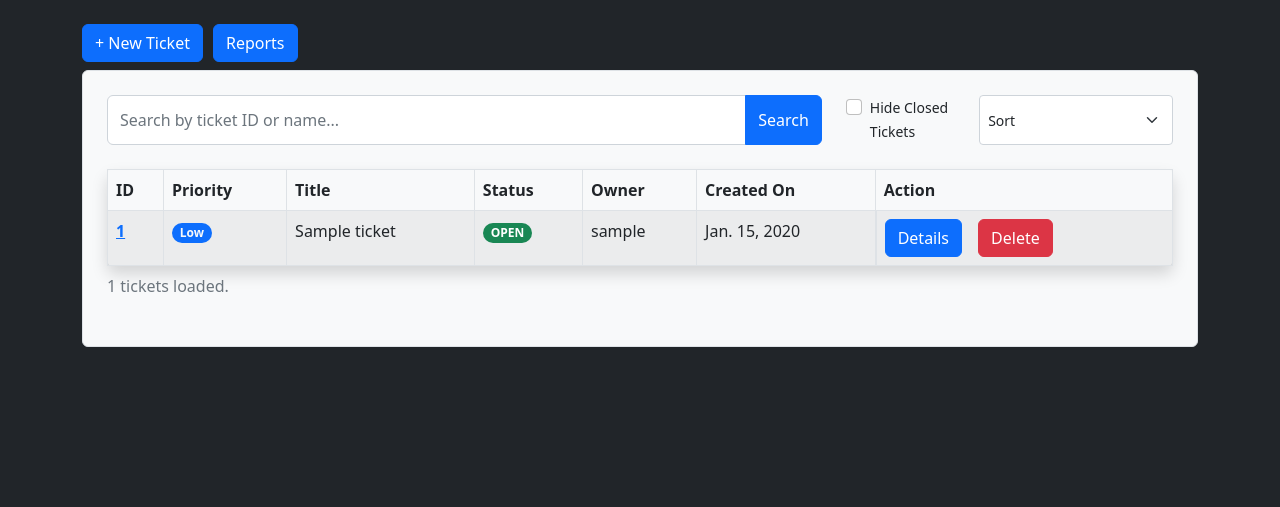
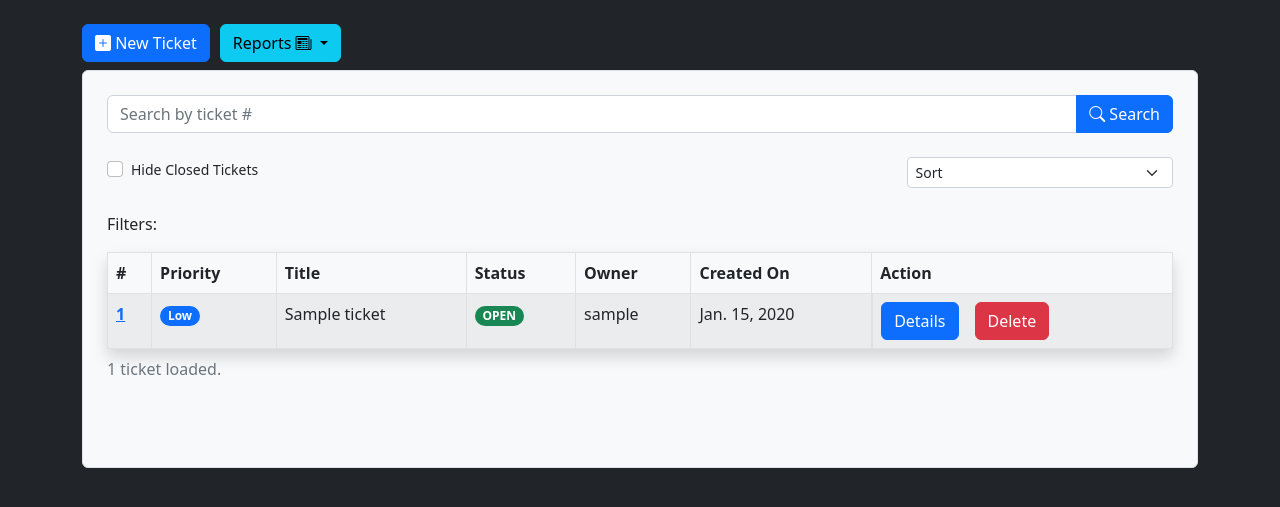
Before and after one commit to Blathe/djangotickets, a Django app: page / in a window 1280 px wide. Shown: the part 56-563 px from the top of the page. Run offline with Django 4.2, Linux system fonts and the light colour scheme; a user stored in the database is signed in; tables that the repository leaves empty hold one stand-in row (values such as "Sample post").

Commit message:
added a very basic search function by ticket IDs, some UI improvements.

```diff
--- a/djangotickets/settings.py
+++ b/djangotickets/settings.py
@@ -58,6 +58,7 @@ INSTALLED_APPS = [
     'django.contrib.messages',
     'whitenoise.runserver_nostatic',
     'django.contrib.staticfiles',
+    'django.contrib.postgres',
 
     'tickets.apps.TicketsConfig',
     'django_extensions',
--- a/static/script.js
+++ b/static/script.js
@@ -5,16 +5,21 @@ var sortSelectionBox = document.getElementById('sort-select-box');
 
 setupSessions()
 
-function setupSessions(){
-    if (urlParams.has('filters')){
+function setupSessions() {
+    if (urlParams.has('filters')) {
         hideClosedFilterCheckbox.checked = sessionStorage.getItem('hideClosedChecked');
     } else {
         sessionStorage.removeItem('hideClosedChecked');
     }
-    if (urlParams.has('sort')){
+    if (urlParams.has('sort')) {
         sortSelectionBox.value = sessionStorage.getItem('sortSelection');
     } else {
         sessionStorage.removeItem('sortSelection');
+    }
+    if (urlParams.has('search')) {
+        document.getElementById('clear-search-results-btn').style.visibility = "visible";
+    } else {
+        document.getElementById('clear-search-results-btn').style.visibility = "hidden";
     }
 }
 
@@ -26,7 +31,7 @@ function updateSort() {
 }
 
 function handleHideClosedTickets(checkbox) {
-    if (checkbox.checked){
+    if (checkbox.checked) {
         sessionStorage.setItem('hideClosedChecked', true);
         urlParams.set('filters', 'hideClosed')
         window.location.search = urlParams;
@@ -36,3 +41,12 @@ function handleHideClosedTickets(checkbox) {
         window.location.search = urlParams;
     }
 }
+
+function handleSearch() {
+    console.log('handle search');
+    var query = document.getElementById('search-box').value;
+    if (query != "") {
+        urlParams.set('search', query)
+        window.location.search = urlParams;
+    }
+}
--- a/tickets/templates/tickets/details.html
+++ b/tickets/templates/tickets/details.html
@@ -5,7 +5,7 @@
     <meta charset="UTF-8" />
     <meta http-equiv="X-UA-Compatible" content="IE=edge" />
     <meta name="viewport" content="width=device-width, initial-scale=1.0" />
-    <link rel="stylesheet" href="https://cdn.jsdelivr.net/npm/bootstrap@5.2.0/dist/css/bootstrap.min.css" integrity="sha384-gH2yIJqKdNHPEq0n4Mqa/HGKIhSkIHeL5AyhkYV8i59U5AR6csBvApHHNl/vI1Bx" crossorigin="anonymous">
+    <link href="https://cdn.jsdelivr.net/npm/bootstrap@5.2.3/dist/css/bootstrap.min.css" rel="stylesheet" integrity="sha384-rbsA2VBKQhggwzxH7pPCaAqO46MgnOM80zW1RWuH61DGLwZJEdK2Kadq2F9CUG65" crossorigin="anonymous">
     <title>Django Ticket Manager</title>
 </head>
 
@@ -193,6 +193,7 @@
 
 </body>
 
-<script src="https://cdn.jsdelivr.net/npm/bootstrap@5.2.0/dist/js/bootstrap.bundle.min.js" integrity="sha384-A3rJD856KowSb7dwlZdYEkO39Gagi7vIsF0jrRAoQmDKKtQBHUuLZ9AsSv4jD4Xa" crossorigin="anonymous"></script>
+<script src="https://cdn.jsdelivr.net/npm/@popperjs/core@2.11.6/dist/umd/popper.min.js" integrity="sha384-oBqDVmMz9ATKxIep9tiCxS/Z9fNfEXiDAYTujMAeBAsjFuCZSmKbSSUnQlmh/jp3" crossorigin="anonymous"></script>
+<script src="https://cdn.jsdelivr.net/npm/bootstrap@5.2.3/dist/js/bootstrap.bundle.min.js" integrity="sha384-kenU1KFdBIe4zVF0s0G1M5b4hcpxyD9F7jL+jjXkk+Q2h455rYXK/7HAuoJl+0I4" crossorigin="anonymous"></script>
 
 </html>
--- a/tickets/templates/tickets/index.html
+++ b/tickets/templates/tickets/index.html
@@ -6,7 +6,8 @@
     <meta charset="UTF-8" />
     <meta http-equiv="X-UA-Compatible" content="IE=edge" />
     <meta name="viewport" content="width=device-width, initial-scale=1.0" />
-    <link href="https://cdn.jsdelivr.net/npm/bootstrap@5.2.1/dist/css/bootstrap.min.css" rel="stylesheet" integrity="sha384-iYQeCzEYFbKjA/T2uDLTpkwGzCiq6soy8tYaI1GyVh/UjpbCx/TYkiZhlZB6+fzT" crossorigin="anonymous">
+    <link href="https://cdn.jsdelivr.net/npm/bootstrap@5.2.3/dist/css/bootstrap.min.css" rel="stylesheet" integrity="sha384-rbsA2VBKQhggwzxH7pPCaAqO46MgnOM80zW1RWuH61DGLwZJEdK2Kadq2F9CUG65" crossorigin="anonymous">
+    <link rel="stylesheet" href="https://cdn.jsdelivr.net/npm/bootstrap-icons@1.10.4/font/bootstrap-icons.css">
     <title>Django Ticket Tracker</title>
 </head>
 
@@ -47,11 +48,22 @@
             <!-- buttons above table -->
             <div class="d-flex align-items-end text-light" style="gap: 10px;">
                 <button type="button" class="btn btn-primary flex-grow" data-bs-toggle="modal" data-bs-target="#newTicketModal">
-                    + New Ticket
+                    <i class="bi bi-plus-square-fill"></i> New Ticket
                 </button>
-                <button type="button" class="btn btn-primary flex-grow" data-bs-toggle="modal" data-bs-target="#newTicketModal">
-                    Reports
-                </button>
+                <!-- Reports Button -->
+                <div class="btn-group">
+                    <button type="button" class="btn btn-info dropdown-toggle" data-bs-toggle="dropdown" aria-expanded="false">
+                    Reports <i class="bi bi-newspaper"></i>
+                    </button>
+                    <ul class="dropdown-menu">
+                    <li><a class="dropdown-item" href="#">Action</a></li>
+                    <li><a class="dropdown-item" href="#">Another action</a></li>
+                    <li><a class="dropdown-item" href="#">Something else here</a></li>
+                    <li><hr class="dropdown-divider"></li>
+                    <li><a class="dropdown-item" href="#">Separated link</a></li>
+                    </ul>
+                </div>
+
             </div>
 
             <!-- New Ticket Modal -->
@@ -93,20 +105,20 @@
 
             <!-- Ticket Management Table -->
             <div class="table-responsive container border border-opacity-0 bg-light rounded p-4 mt-2">
-                <div class="d-flex justify-content-end align-content-center gap-4 mb-4">
-                    <div class="input-group flex-fill">
-                        <input type="text" class="form-control" placeholder="Search by ticket ID or name..." aria-label="search-box" aria-describedby="button-addon2">
-                        <button class="btn btn-primary" type="button" id="button-addon2">Search</button>
-                      </div>
+                <div class="input-group d-flex mb-4">
+                    <input id="search-box" type="text" class="form-control" placeholder="Search by ticket #" aria-label="search-box" aria-describedby="button-addon2">
+                    <button class="btn btn-primary" type="button" id="button-addon2" onclick="handleSearch()"><i class="bi bi-search"></i> Search</button>
+                  </div>
 
-                      <div class="form-check flex-fill">
+                <div class="d-flex justify-content-between align-content-center gap-4 mb-4">
+                      <div class="form-check">
                         <input class="form-check-input" type="checkbox" value="" id="hide-closed-filter" onchange="handleHideClosedTickets(this);">
                         <label class="form-check-label" for="hide-closed-filter">
                             <small>Hide Closed Tickets</small>
                         </label>
                     </div>
 
-                    <select id="sort-select-box" class="form-select form-select-sm w-25 flex-fill" aria-label=".form-select-sm example" onchange="updateSort()">
+                    <select id="sort-select-box" class="form-select form-select-sm w-25" aria-label=".form-select-sm example" onchange="updateSort()">
                         <option value="default" selected>Sort</option>
                         <option value="creation_date">Date: Oldest First</option>
                         <option value="-creation_date">Date: Newest First</option>
@@ -116,11 +128,18 @@
                         <option value="status">Status: Closed First</option>
                     </select>
                 </div>
+
+                <p>Filters:</p>
+
                 <table class="shadow table-hover table-striped table-bordered table mt-2 rounded">
-                    <caption>{{tickets.count}} tickets loaded.</caption>
+                    {% if tickets.count == 1 %}
+                    <caption>{{tickets.count}} ticket loaded.</caption>
+                    {% else %}
+                    <caption>{{tickets.count}} ticket loaded.</caption>
+                    {% endif %}
                     <thead>
                     <tr>
-                        <th scope="col">ID</th>
+                        <th scope="col">#</th>
                         <th scope="col">Priority</th>
                         <th scope="col">Title</th>
                         <th scope="col">Status</th>
@@ -164,6 +183,8 @@
                         {% endfor %}
                     </tbody>
                 </table>
+
+                <a id="clear-search-results-btn" href="/" class="btn btn-primary float-end">Clear Search Results</a>
             </div>
             {% endif %}
             <script src="{% static 'script.js' %}" />
@@ -178,7 +199,7 @@
 
 
 <script src="https://cdn.jsdelivr.net/npm/@popperjs/core@2.11.6/dist/umd/popper.min.js" integrity="sha384-oBqDVmMz9ATKxIep9tiCxS/Z9fNfEXiDAYTujMAeBAsjFuCZSmKbSSUnQlmh/jp3" crossorigin="anonymous"></script>
-<script src="https://cdn.jsdelivr.net/npm/bootstrap@5.2.1/dist/js/bootstrap.min.js" integrity="sha384-7VPbUDkoPSGFnVtYi0QogXtr74QeVeeIs99Qfg5YCF+TidwNdjvaKZX19NZ/e6oz" crossorigin="anonymous"></script>
+<script src="https://cdn.jsdelivr.net/npm/bootstrap@5.2.3/dist/js/bootstrap.bundle.min.js" integrity="sha384-kenU1KFdBIe4zVF0s0G1M5b4hcpxyD9F7jL+jjXkk+Q2h455rYXK/7HAuoJl+0I4" crossorigin="anonymous"></script>
 
 
 </html>
--- a/tickets/views.py
+++ b/tickets/views.py
@@ -13,28 +13,48 @@ from .models import Ticket, Comment
 def index(request):
     if request.method == "GET":
         if request.user.is_authenticated:
-            tickets = Ticket.objects.all()
+            if request.GET.get('search') is not None:
+                query = request.GET.get('search')
+                #double check to make sure the query exists
+                if (query is not None):
+                    #check if the query is only a digit (int), if not throw the user a message and load all tickets.
+                    if (query.isdigit() is not True):
+                        messages.add_message(request, messages.WARNING, 'Enter a valid ticket number and try again (numbers only).')
+                        tickets = Ticket.objects.all()
+                        return render(request, 'tickets/index.html', {'tickets':tickets})
 
-            if request.GET.get('filters') is not None or request.GET.get('sort') is not None:
-                filters = request.GET.get('filters')
-                sort = request.GET.get('sort')
+                    #grab all tickets and filter to grab any with a ticket number that matches the query
+                    tickets = Ticket.objects.filter(id=query)
 
-                if (filters is not None):
-                        tickets = tickets.filter(status = 'OPEN')
-                if (sort is not None):
-                    if (sort == "default"):
-                        tickets = tickets.order_by("creation_date")
-                    else:
-                        tickets = tickets.order_by(sort)
+                    #if the filtered ticket count is 0, send a warning message that the ticket wasn't found and load all tickets.
+                    if (tickets.count() == 0):
+                        messages.add_message(request, messages.WARNING, 'No tickets found for ticket id: {search}.'.format(search=query))
+                        tickets = Ticket.objects.all()
 
-                return render(request, 'tickets/index.html', {'tickets':tickets})
+                    return render(request, 'tickets/index.html', {'tickets':tickets})
             else:
-                tickets = Ticket.objects.order_by('creation_date')
+                tickets = Ticket.objects.all()
+                if request.GET.get('filters') is not None or request.GET.get('sort') is not None:
+                    filters = request.GET.get('filters')
+                    sort = request.GET.get('sort')
+
+                    if (filters is not None):
+                            tickets = tickets.filter(status = 'OPEN')
+                    if (sort is not None):
+                        if (sort == "default"):
+                            tickets = tickets.order_by("creation_date")
+                        else:
+                            tickets = tickets.order_by(sort)
+
+                    return render(request, 'tickets/index.html', {'tickets':tickets})
+                else:
+                    tickets = Ticket.objects.order_by('creation_date')
                 return render(request, 'tickets/index.html', {'tickets':tickets})
     return render(request, 'tickets/index.html')
 
 #ticket details page
 #/tickets/details/{id}
+@login_required
 def details(request, pk):
     if request.method == "GET":
         if request.user.is_authenticated:
```
